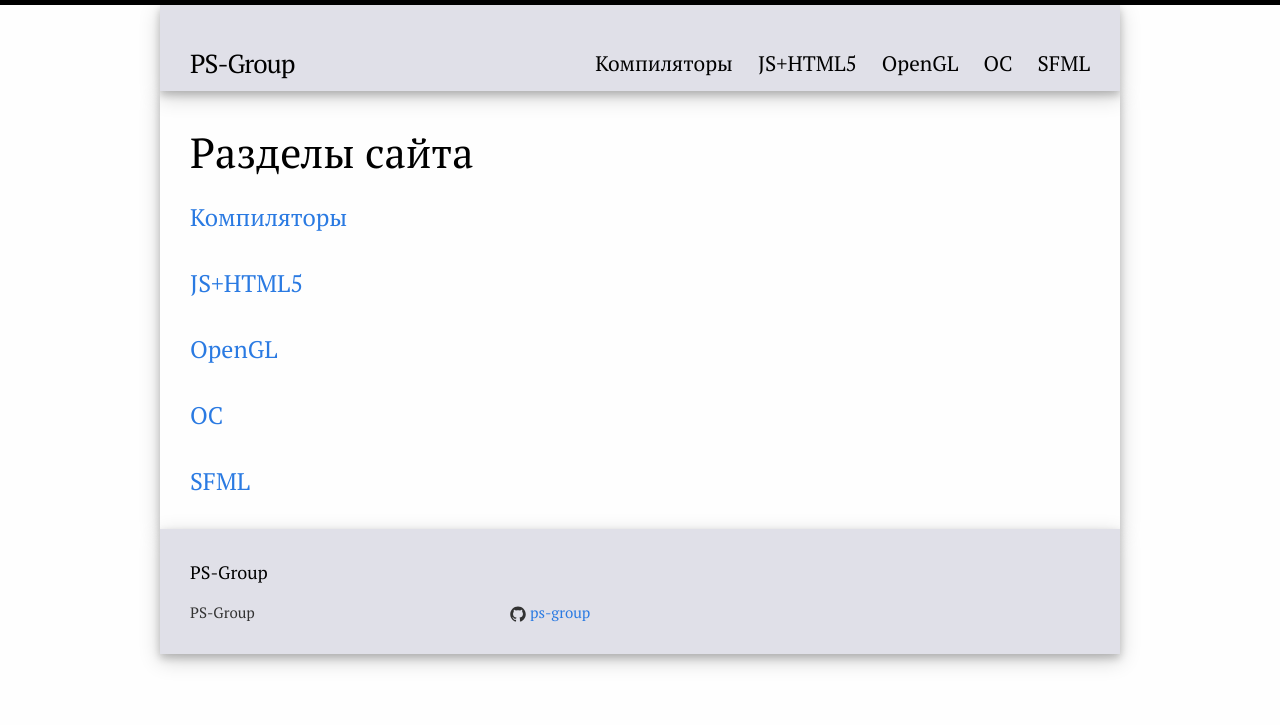
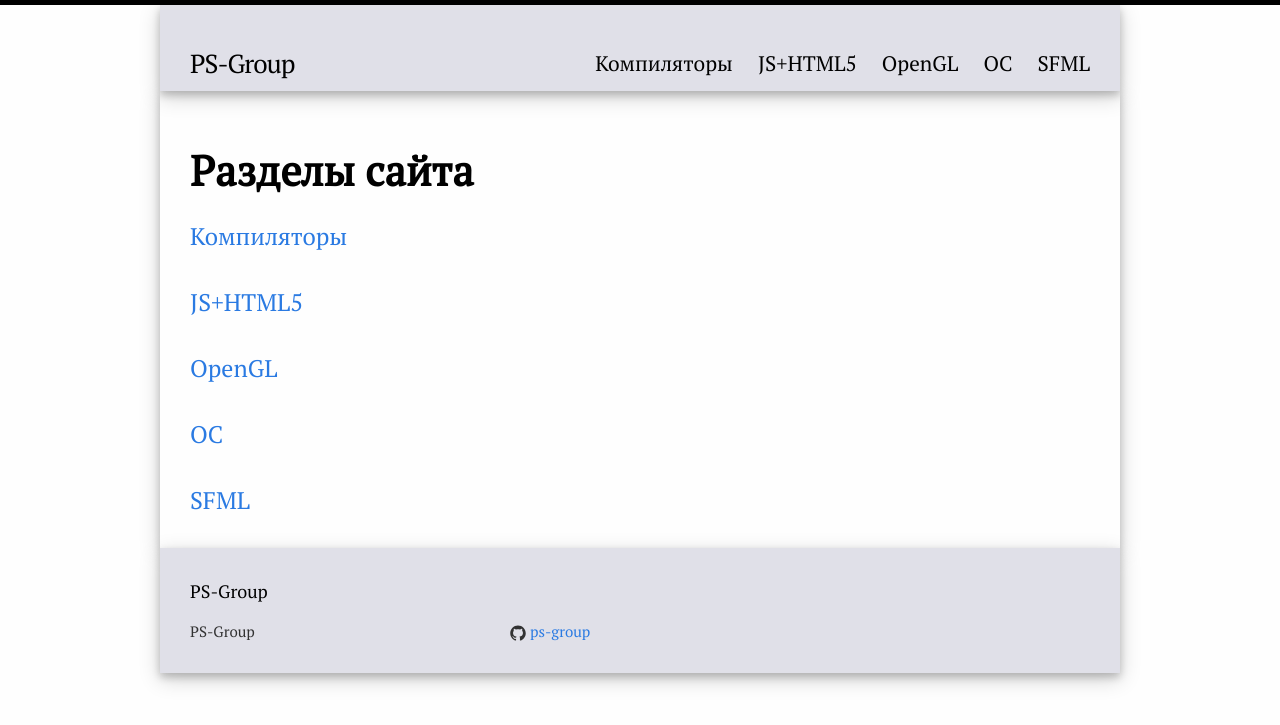
Before and after one commit to ps-group/ps-group.github.io, a Jekyll site: the page built from index.html, in a window 1280 px wide. Shown: the top 725 px of the page. Built offline with Jekyll 4.4.1, drawn with Linux system fonts in a browser that asks for light colours.

Commit message:
Сделал заголовки уровней h1, h2, h3 более заметными

```diff
--- a/css/main.scss
+++ b/css/main.scss
@@ -60,6 +60,29 @@ code.highlighter-rouge
     .wrapper
     {
         background-color: #fefefe;
+
+        h1, h2, h3
+        {
+            font-weight: bold;
+        }
+
+        h1
+        {
+            margin-top: 18px;
+            margin-bottom: 16px;
+        }
+
+        h2
+        {
+            margin-top: 14px;
+            margin-bottom: 12px;
+        }
+
+        h3
+        {
+            margin-top: 10px;
+            margin-bottom: 8px;
+        }
     }
 }
 .site-footer
```
